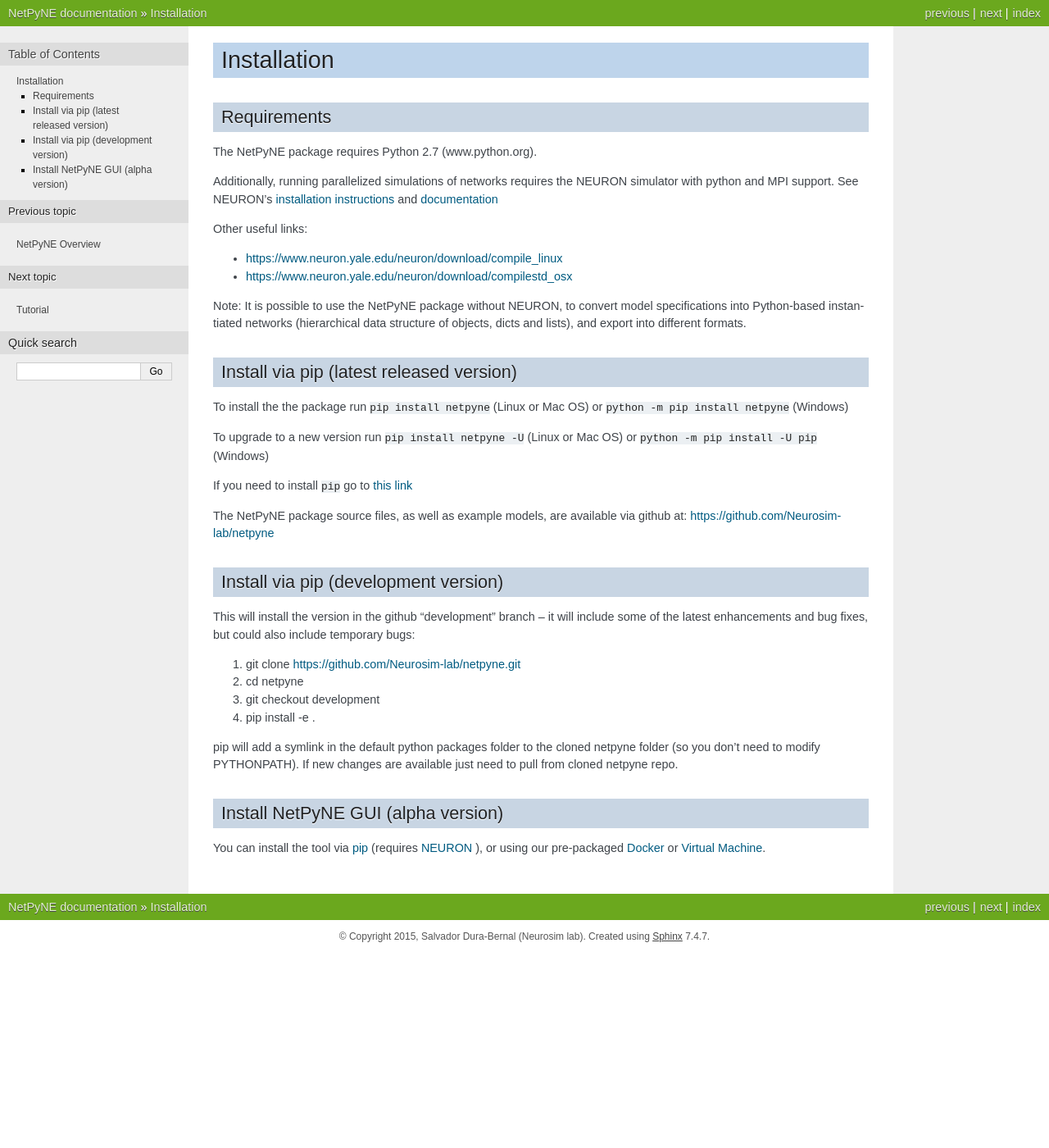
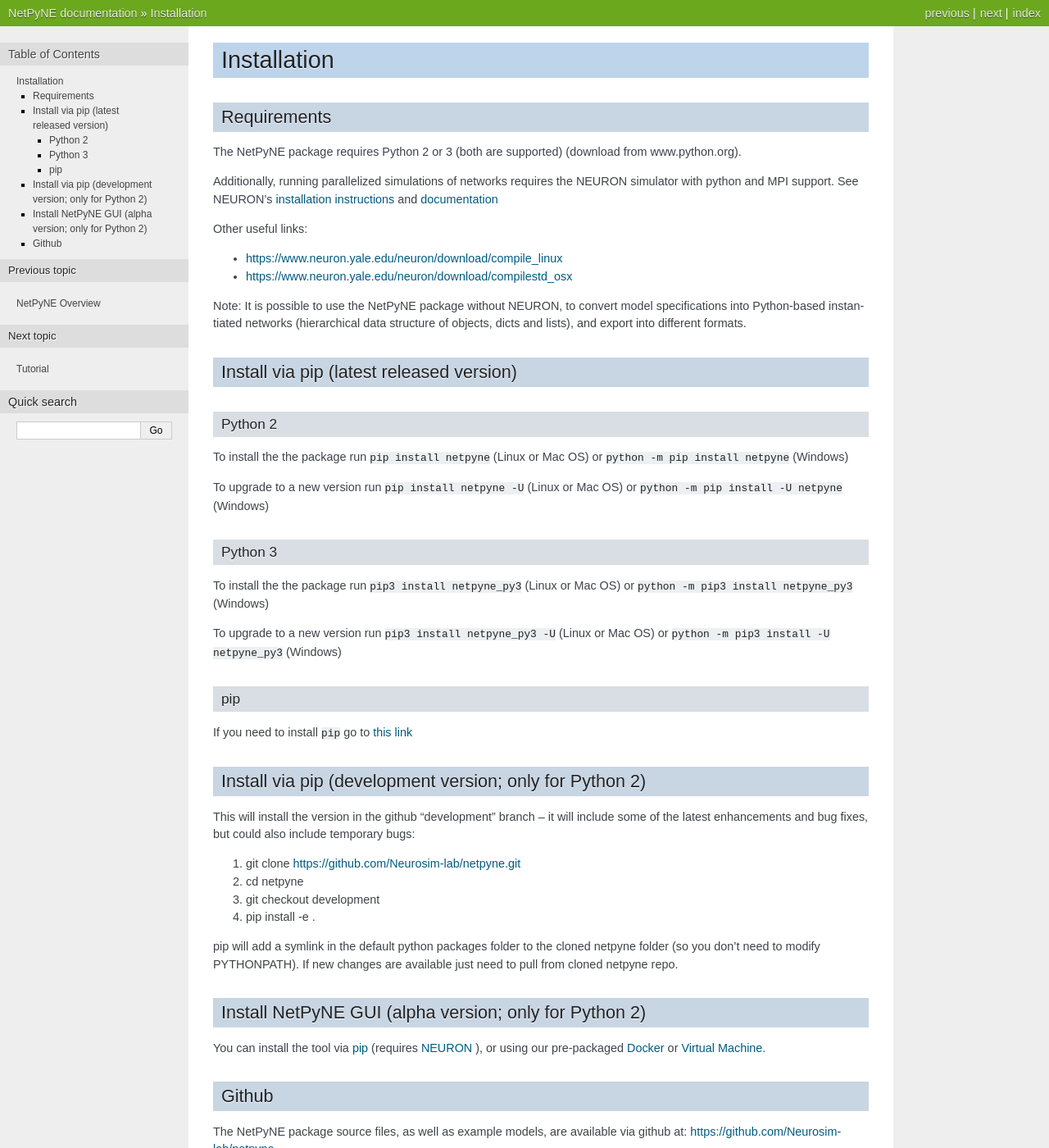
Before and after one commit to suny-downstate-medical-center/netpyne, a Sphinx documentation site: the page built from doc/source/install.rst, in a window 1280 px wide and 1400 px high. Shown: the whole window at 82% size. Built offline with Sphinx 7.4.7, drawn with Linux system fonts in a browser that asks for light colours.

Commit message:
updated install for py3

```diff
--- a/doc/source/install.rst
+++ b/doc/source/install.rst
@@ -3,10 +3,11 @@
 Installation
 =======================================
 
+
 Requirements
 ------------
 
-The NetPyNE package requires Python 2.7 (www.python.org).
+The NetPyNE package requires Python 2 or 3 (both are supported) (download from www.python.org).
 
 Additionally, running parallelized simulations of networks requires the NEURON simulator with python and MPI support. See NEURON's `installation instructions <http://www.neuron.yale.edu/neuron/download/>`_ and `documentation <http://www.neuron.yale.edu/neuron/static/new_doc/index.html>`_
 
@@ -20,16 +21,27 @@
 Install via pip (latest released version)
 -----------------------------------------
 
+Python 2
+^^^^^^^^^^^^
+
 To install the the package run ``pip install netpyne`` (Linux or Mac OS) or ``python -m pip install netpyne`` (Windows)
 
-To upgrade to a new version run ``pip install netpyne -U`` (Linux or Mac OS) or ``python -m pip install -U pip`` (Windows)
+To upgrade to a new version run ``pip install netpyne -U`` (Linux or Mac OS) or ``python -m pip install -U netpyne`` (Windows)
 
+Python 3
+^^^^^^^^^^^^
+
+To install the the package run ``pip3 install netpyne_py3`` (Linux or Mac OS) or ``python -m pip3 install netpyne_py3`` (Windows)
+
+To upgrade to a new version run ``pip3 install netpyne_py3 -U`` (Linux or Mac OS) or ``python -m pip3 install -U netpyne_py3`` (Windows)
+
+
+pip
+^^^^^^^^^^
 If you need to install ``pip`` go to `this link <https://pip.pypa.io/en/stable/installing/>`_
 
-The NetPyNE package source files, as well as example models, are available via github at: https://github.com/Neurosim-lab/netpyne
 
-
-Install via pip (development version)
+Install via pip (development version; only for Python 2)
 --------------------------------------
 
 This will install the version in the github "development" branch -- it will include some of the latest enhancements and bug fixes, but could also include temporary bugs:
@@ -41,7 +53,11 @@
 
 pip will add a symlink in the default python packages folder to the cloned netpyne folder (so you don't need to modify PYTHONPATH). If new changes are available just need to pull from cloned netpyne repo.
 
-Install NetPyNE GUI (alpha version)
+Install NetPyNE GUI (alpha version; only for Python 2)
 --------------------------------------
 
 You can install the tool via `pip <https://github.com/MetaCell/NetPyNE-UI/wiki/Pip-installation>`_ (requires `NEURON <https://github.com/MetaCell/NetPyNE-UI/wiki/Installing-NEURON-crxd-Version>`_ ), or using our pre-packaged `Docker <https://github.com/MetaCell/NetPyNE-UI/wiki/Docker-installation>`_ or `Virtual Machine <https://github.com/MetaCell/NetPyNE-UI/wiki/Virtual-Machine-Installation>`_.
+
+Github
+------------
+The NetPyNE package source files, as well as example models, are available via github at: https://github.com/Neurosim-lab/netpyne
```
